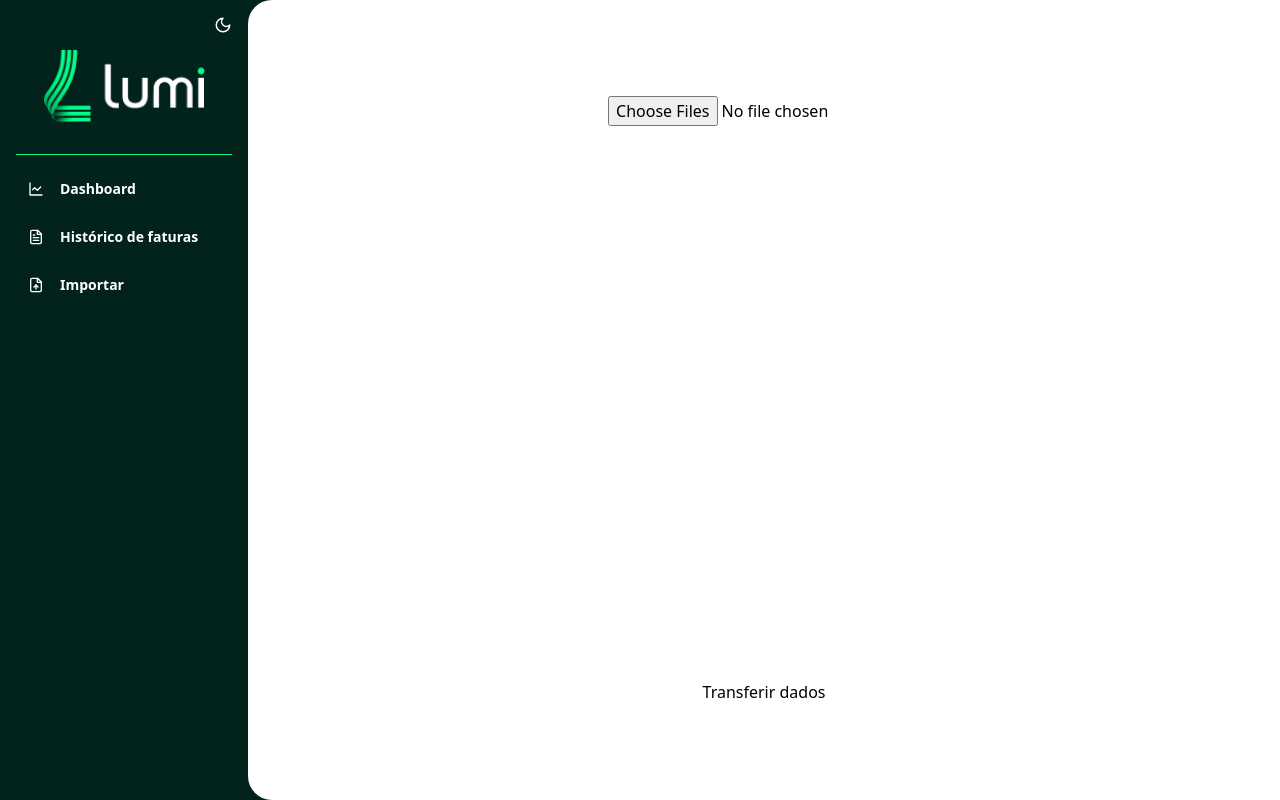
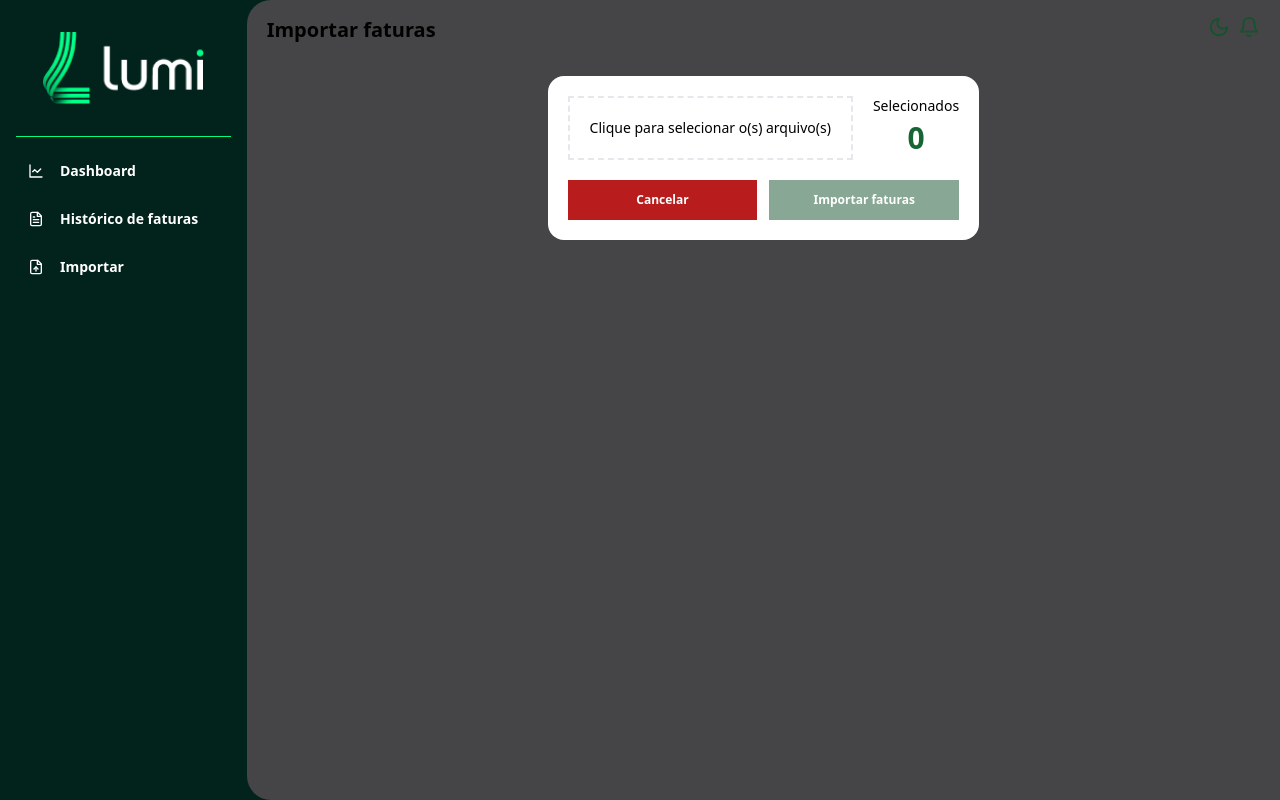
Before and after one commit to williamscalado/challenge-lumi-client, a Next.js app: page /upload in a window 1280 px wide. Built offline with nearby package versions, Linux system fonts and the light colour scheme; no server answers.

Commit message:
chore(bill) updade upload module and add http adapter

```diff
--- a/next.config.js
+++ b/next.config.js
@@ -1,7 +1,6 @@
 /** @type {import('next').NextConfig} */
 const nextConfig = {
     webpack: (config, { isServer }) => {
-
     // If client-side, don't polyfill `fs`
     if (!isServer) {
       config.resolve.fallback = {
@@ -10,7 +9,7 @@ const nextConfig = {
     }
 
     return config;
-  },
+  }
 }
 
 module.exports = nextConfig
--- a/package.json
+++ b/package.json
@@ -13,6 +13,7 @@
     "@types/react": "18.2.17",
     "@types/react-dom": "18.2.7",
     "autoprefixer": "10.4.14",
+    "axios": "^1.4.0",
     "eslint": "8.45.0",
     "eslint-config-next": "13.4.12",
     "lucide-react": "^0.263.1",
@@ -22,7 +23,12 @@
     "postcss": "8.4.27",
     "react": "18.2.0",
     "react-dom": "18.2.0",
+    "react-loader-spinner": "^5.3.4",
+    "react-toastify": "^9.1.3",
     "tailwindcss": "3.3.3",
     "typescript": "5.1.6"
+  },
+  "devDependencies": {
+    "@types/axios": "^0.14.0"
   }
 }
--- /dev/null
+++ b/src/adapters/axios/index.ts
@@ -0,0 +1,56 @@
+import { IHTTP, IHTTPRequest, IHTTPRequestError } from "@/types/httpRequest";
+import axios, { AxiosRequestConfig } from "axios";
+
+const API_ENDPOINT = process.env.NEXT_PUBLIC_API_URL;
+
+console.log("end", API_ENDPOINT);
+
+/* Default error messages for failing requests. */
+const errorMessages: IHTTPRequestError = {
+  default: "something went wrong",
+  noResponse: "no response from server",
+  network: "network error",
+};
+/* This function handles three types of errors relation  to requests. */
+function errorHandler(error: any): void {
+  if (error.response) {
+    /* The server responded with a status code
+    that falls out of the range of 2xx.  */
+    throw `${error.response.data.message}` || errorMessages.default;
+  } else if (error.request) {
+    /* The request was made but no response was received. */
+    throw error.request.response || errorMessages.noResponse;
+  } else {
+    /* Something went wrong in setting up the request. */
+    throw error.message || errorMessages.network;
+  }
+}
+/* Generic instance. For generic requests. */
+const genericRequest = axios.create({
+  baseURL: API_ENDPOINT,
+});
+
+async function fetch({
+  url,
+  method,
+  headers,
+  data,
+  params,
+}: IHTTPRequest): Promise<any> {
+  try {
+    const response = await genericRequest({
+      url,
+      headers,
+      method,
+      data,
+      params,
+    } as AxiosRequestConfig);
+    return response.data;
+  } catch (error) {
+    errorHandler(error);
+  }
+}
+
+export const HttpAdapter: IHTTP = {
+  fetch,
+};
--- a/src/app/globals.css
+++ b/src/app/globals.css
@@ -8,7 +8,7 @@
   --background-end-rgb: 255, 255, 255;
   --white: #FFF;
     --green-menu: #02231C;
-    --children: #F2F4F8;
+      --children: #454547;
     --green-050: #00FB86;
 }
 
@@ -17,7 +17,7 @@
     --foreground-rgb: 255, 255, 255;
     --background-start-rgb: 0, 0, 0;
     --background-end-rgb: 0, 0, 0;
-    --children: #454547;
+--children: #F2F4F8;
       --green-menu: #02231C;
   }
 }
--- a/src/app/layout.tsx
+++ b/src/app/layout.tsx
@@ -1,16 +1,19 @@
 import Menu from "@/components/menu";
 import type { Metadata } from "next";
-import { Inter } from "next/font/google";
+import { ToastContainer } from "react-toastify";
 import "./globals.css";
-
-const inter = Inter({ subsets: ["latin"] });
 
 export const metadata: Metadata = {
   title: "Lumi | Energia",
   description: "**",
 };
 
-export default function RootLayout({ children }: { children: React.ReactNode }) {
+import "react-toastify/dist/ReactToastify.css";
+export default function RootLayout({
+  children,
+}: {
+  children: React.ReactNode;
+}) {
   return (
     <html lang="en">
       <body className="h-full bg-[color:var(--green-menu)]">
@@ -18,8 +21,9 @@ export default function RootLayout({ children }: { children: React.ReactNode })
           <div className="h-screen w-[300px] p-4 bg-[color:var(--green-menu)]">
             <Menu />
           </div>
-          <div className="bg-white w-full rounded-l-3xl	bg-[color:var(--children)]">
+          <div className=" w-full rounded-l-3xl pl-5 pr-5	bg-[color:var(--children)]">
             {children}
+            <ToastContainer />
           </div>
         </div>
       </body>
--- a/src/app/upload/page.tsx
+++ b/src/app/upload/page.tsx
@@ -1,40 +1,75 @@
 "use client";
-
+import { HttpAdapter } from "@/adapters/axios";
+import HeaderPage from "@/components/header";
+import ListFiles from "@/components/listFiles";
 import React from "react";
+import { ProgressBar } from "react-loader-spinner";
+import { toast } from "react-toastify";
 
 export default function Upload() {
-  const [files, setFiles] = React.useState<any>([]);
+  const [filesData, setFilesData] = React.useState<any>([]);
+  const [loading, setLoading] = React.useState<boolean>(false);
+
   const packFiles = (files: any) => {
     const data = new FormData();
-
     [...files].forEach((file, i) => {
       data.append(`pdf`, file, file.name);
     });
     return data;
   };
+
   const handleChange = (e: React.ChangeEvent<HTMLInputElement>) => {
     const files = e.target.files;
-    if (!files || !files.length) {
-      alert("Please select a file!");
+    if (!files || !files.length) return;
+    const filesArray: File[] = [];
+    for (let i = 0; i < files.length; i++) {
+      filesArray.push(files[i]);
     }
-    const data = packFiles(files);
-    setFiles(data);
 
-    console.log(files);
+    setFilesData(filesArray);
+  };
+  const sendFilesUpload = async () => {
+    const data = packFiles(filesData);
+    return await HttpAdapter.fetch({
+      url: "/pdf/reader",
+      method: "POST",
+      data,
+    });
   };
 
-  const handleSendFiles = () => {
-    fetch("http://localhost:8000/pdf/reader", {
-      method: "POST",
-      body: files,
-    })
-      .then((res) => res.json())
-      .then((data) => console.log(data))
-      .catch((err) => console.error(err))
-      .finally(() => console.log("fim"));
+  const handleSendFiles = async () => {
+    try {
+      setLoading(true);
+      const resultSend = await sendFilesUpload();
+      const newFilesData: any[] = [];
+      resultSend.map((item: any, key: number) => {
+        const uploadSuccess = Object.values(item)[0];
+        const file = filesData[key];
+        file.uploadSuccess = uploadSuccess;
+        newFilesData.push(file);
+      });
+      setFilesData(newFilesData);
+    } catch (error) {
+      toast.error("Faturas inválidas");
+      setFilesData([]);
+    } finally {
+      setLoading(false);
+    }
   };
+
   return (
-    <main className="flex min-h-screen flex-col items-center justify-between p-24">
+    <div>
+      <HeaderPage title="Importar faturas" />
+      <main>
+        <div className=" w-max  space-y-4 align-middle items-center bg-white p-5 rounded-2xl mt-3 m-auto">
+          <div className="flex space-x-5">
+            <div className="flex flex-col self-center">
+              <label
+                htmlFor="pdf"
+                className="text-sm mb-1 font-medium border-2 border-dashed border-gray-200  p-5 cursor-pointer"
+              >
+                Clique para selecionar o(s) arquivo(s)
+              </label>
               <input
                 type="file"
                 name="pdf"
@@ -42,10 +77,55 @@ export default function Upload() {
                 id="pdf"
                 accept="application/pdf"
                 onChange={handleChange}
+                className="hidden m-0  w-full cursor-pointer "
               />
-      <button type="submit" onClick={handleSendFiles}>
-        Transferir dados
+            </div>
+            <div className="flex flex-col justify-between h-full items-center">
+              <span className="font-normal text-sm mb-1"> Selecionados</span>
+              <span className="font-bold text-green-800 text-3xl">
+                {" "}
+                {filesData.length}
+              </span>
+            </div>
+          </div>
+          <div className="flex space-x-3">
+            <button
+              type="submit"
+              className=" w-full m-0  bg-red-700 min-h-[40px] text-xs font-bold pl-4 pr-4 text-white"
+              onClick={() => setFilesData([])}
+            >
+              Cancelar
             </button>
+            <button
+              type="submit"
+              className={`w-full m-0  bg-green-900 min-h-[40px] text-xs font-bold pl-4 pr-4 text-white ${
+                filesData.length <= 0 ? "opacity-50" : ""
+              }`}
+              onClick={handleSendFiles}
+            >
+              Importar faturas
+            </button>
+          </div>
+        </div>
+        <div className="relative">
+          {loading && (
+            <div className="absolute w-full h-full flex justify-center items-center z-50">
+              <ProgressBar
+                height="80"
+                width="80"
+                ariaLabel="progress-bar-loading"
+                wrapperStyle={{}}
+                wrapperClass="progress-bar-wrapper"
+                barColor="#DDD"
+                borderColor="#02231C"
+              />
+            </div>
+          )}
+          <div className={`${loading && "blur-sm"}`}>
+            <ListFiles dataFiles={filesData} />
+          </div>
+        </div>
       </main>
+    </div>
   );
 }
--- /dev/null
+++ b/src/components/header/index.tsx
@@ -0,0 +1,17 @@
+import { Bell, Moon } from "lucide-react";
+
+interface IPropsHeader {
+  title: string;
+}
+
+export default function HeaderPage({ title }: IPropsHeader) {
+  return (
+    <div className="flex justify-between pt-4">
+      <div className=" text-xl font-bold mb-5">{title}</div>
+      <div className="text-green-900 flex space-x-2">
+        <Moon size={22} className="cursor-pointer" />
+        <Bell size={22} className="cursor-pointer" />
+      </div>
+    </div>
+  );
+}
--- /dev/null
+++ b/src/components/listFiles/index.tsx
@@ -0,0 +1,49 @@
+import { FileText } from "lucide-react";
+interface IPropsFileList {
+  dataFiles: any[];
+}
+export default function ListFiles({ dataFiles }: IPropsFileList) {
+  return (
+    <div className="mt-8 flex flex-wrap transition-all duration-1000 ">
+      {dataFiles.length
+        ? dataFiles.map((item: any, key: number) => {
+            const { name, size, uploadSuccess } = item;
+            const fileSizeMB =
+              Math.round((Number(size) / (1024 * 1024)) * 100) / 100;
+
+            return (
+              <div
+                key={key}
+                className="bg-white shadow-md  space-x-3 max-w-max min-w-max mr-3  p-4 mb-4 text-sm border-1 rounded-md border-solid border-green-900 flex items-center transition-all "
+              >
+                <FileText size={16} className=" text-green-900" />
+                <div className="flex flex-col ">
+                  <span className=" max-w-[200px] break-all ...">{name}</span>
+                  <div className="flex justify-between items-center">
+                    <span className="text-[10px] text-gray-400  ">
+                      {fileSizeMB} MB
+                    </span>
+                    <span>
+                      {typeof uploadSuccess !== "undefined" && (
+                        <>
+                          {uploadSuccess ? (
+                            <span className="text-[8px] text-green-500 font-bold">
+                              Importado
+                            </span>
+                          ) : (
+                            <span className="text-[8px] text-red-500 font-bold">
+                              Falha ao importar!
+                            </span>
+                          )}
+                        </>
+                      )}
+                    </span>
+                  </div>
+                </div>
+              </div>
+            );
+          })
+        : null}
+    </div>
+  );
+}
--- a/src/components/menu/index.tsx
+++ b/src/components/menu/index.tsx
@@ -1,5 +1,5 @@
 "use client";
-import { FileText, FileUp, LineChart, Moon } from "lucide-react";
+import { FileText, FileUp, LineChart } from "lucide-react";
 import Image from "next/image";
 import React from "react";
 import LinksMenu from "./components/links";
@@ -8,7 +8,6 @@ export interface IMenuContent {
   name: string;
   icon?: React.ReactNode;
 }
-
 const menuContentLinks: IMenuContent[] = [
   {
     link: "dashboard",
@@ -30,9 +29,6 @@ const menuContentLinks: IMenuContent[] = [
 export default function Menu() {
   return (
     <>
-      <div className="w-full flex justify-end cursor-pointer     text-white ">
-        <Moon size={18} />
-      </div>
       <div className="flex w-[100%] justify-center align-middle mt-4 ">
         <Image src={"/logo-lumi.png"} alt="Lumi" width={161} height={70} />
       </div>
```
Also changed, not shown: src/app/bills/page.tsx (+59 -1 lines), src/app/dashboard/page.tsx (+8 -1 lines), src/types/httpRequest.d.ts (added, +36 -0 lines), 1 other file (tests, documents, lock files or other folders). Lines whose indentation alone changed are shown as unchanged.
